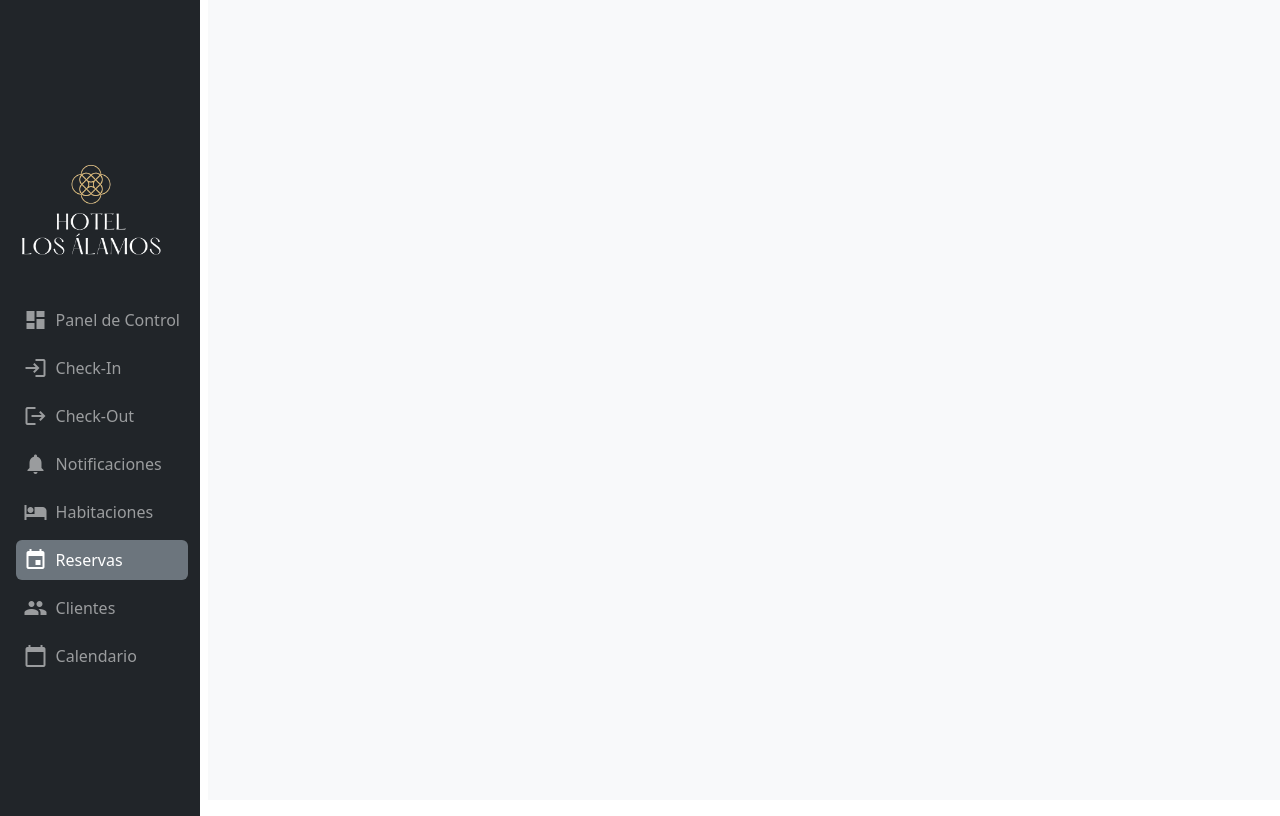
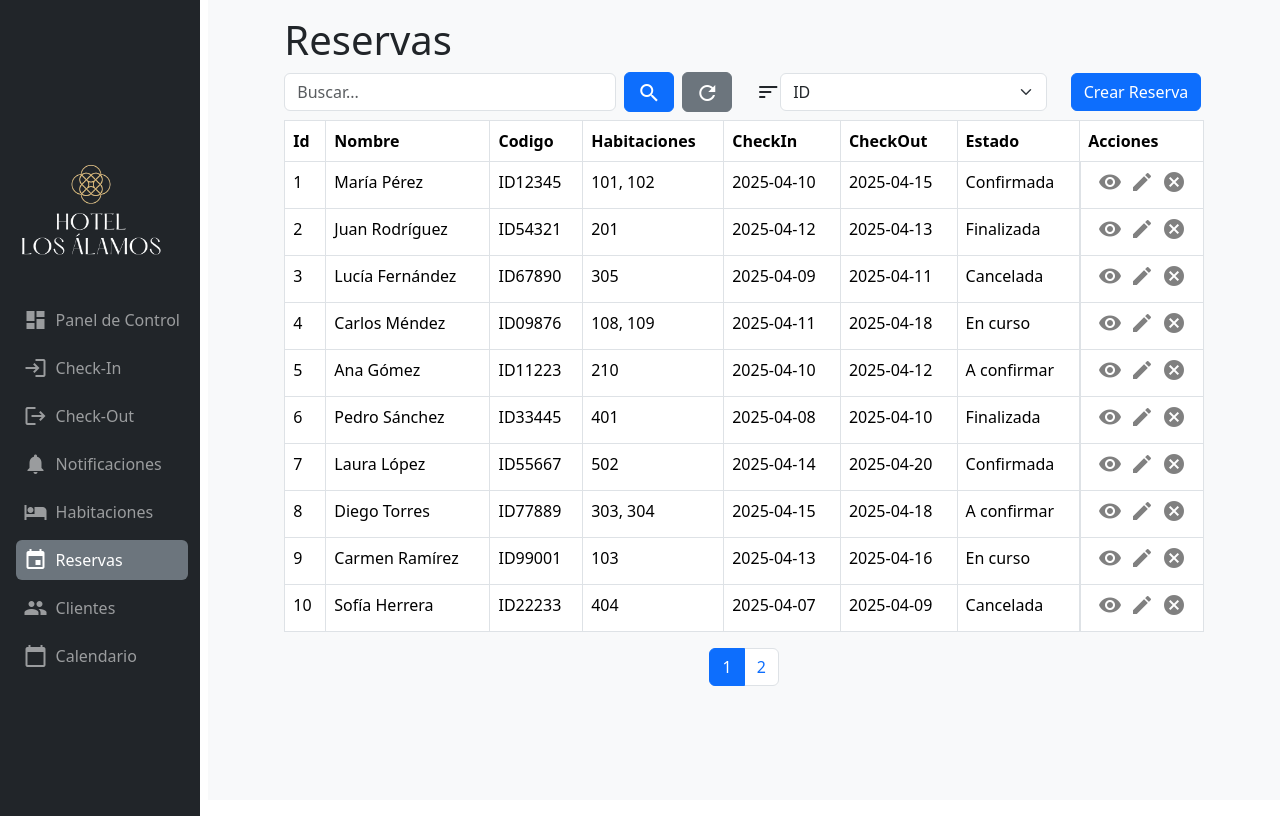
Before and after one commit to tschulzv/hotel_admin, a React (Vite) app in the folder hotel-admin/: page /reservations in a window 1280 px wide. Built offline with nearby package versions, Linux system fonts and the light colour scheme.

Commit message:
Corregido error en el layout

```diff
--- a/hotel-admin/src/components/Layout.jsx
+++ b/hotel-admin/src/components/Layout.jsx
@@ -1,9 +1,9 @@
 import React from "react";
 import Navigation from "./Navigation";
 import { Container } from "react-bootstrap";
-import { useLocation } from "react-router-dom";
+import { Outlet } from "react-router-dom";
 
-const Layout = ({ children }) => {
+const Layout = () => {
   return (
     <div className="d-flex min-vh-100">
       <div className="min-vh-100 h-100" style={{ width: "250px" }}>
@@ -16,7 +16,9 @@ const Layout = ({ children }) => {
       </div>
 
       <main className="page-content flex-grow-1 w-100">
-        <Container fluid>{children}</Container>
+        <Container fluid>
+          <Outlet />
+        </Container>
       </main>
     </div>
   );
```
